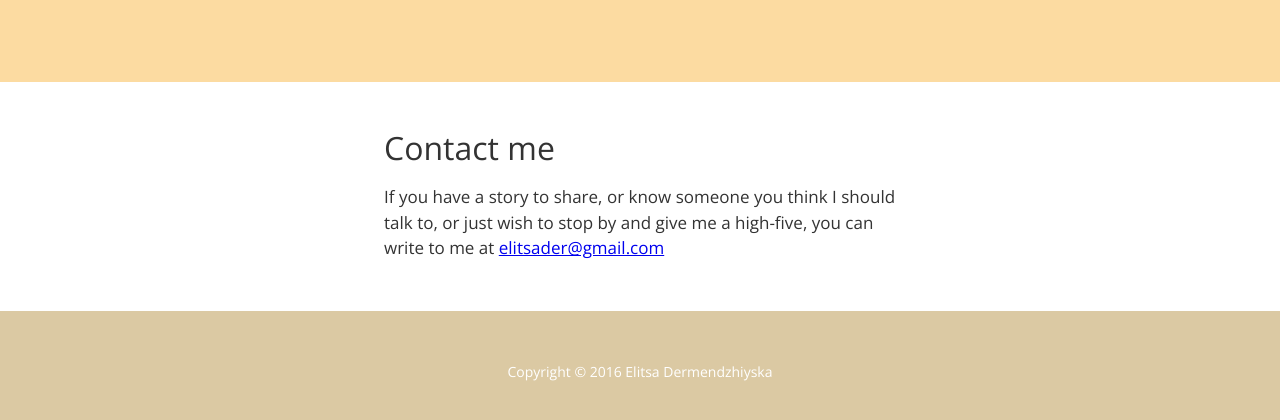
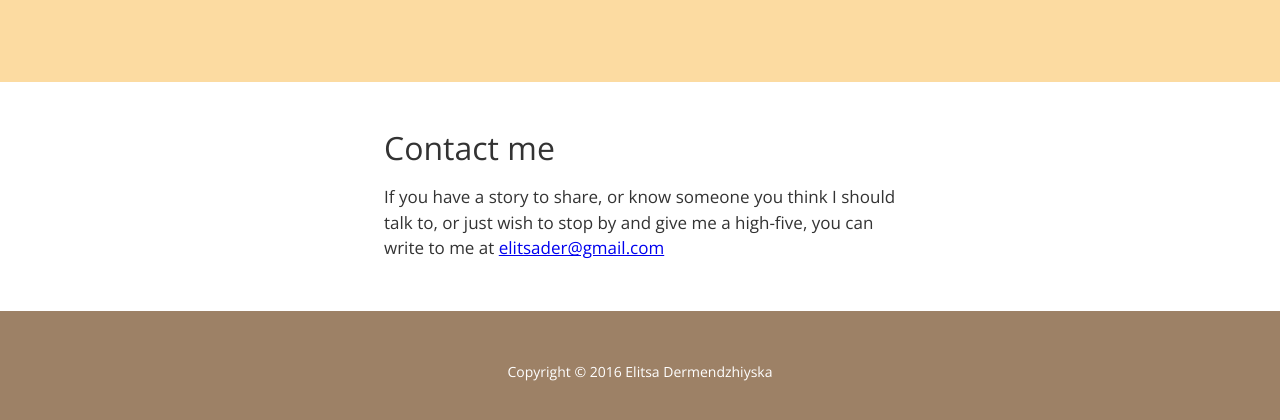
Before and after one commit to ellie-d/ellie-d.github.io, a plain HTML site: page index.html in a window 1280 px wide. Shown: the part 2070-2490 px from the top of the page. Drawn offline with nearby package versions, Linux system fonts and the light colour scheme; a web font is replaced by a local one.

Commit message:
Update main.css

```diff
--- a/main.css
+++ b/main.css
@@ -197,7 +197,7 @@ color: #555;
 
 .footer {
   padding: 50px;
-  background-color: #DBC9A3;
+  background: #9D8166;
   color: white;
   font-size: 14px;
   text-align: center;
```
